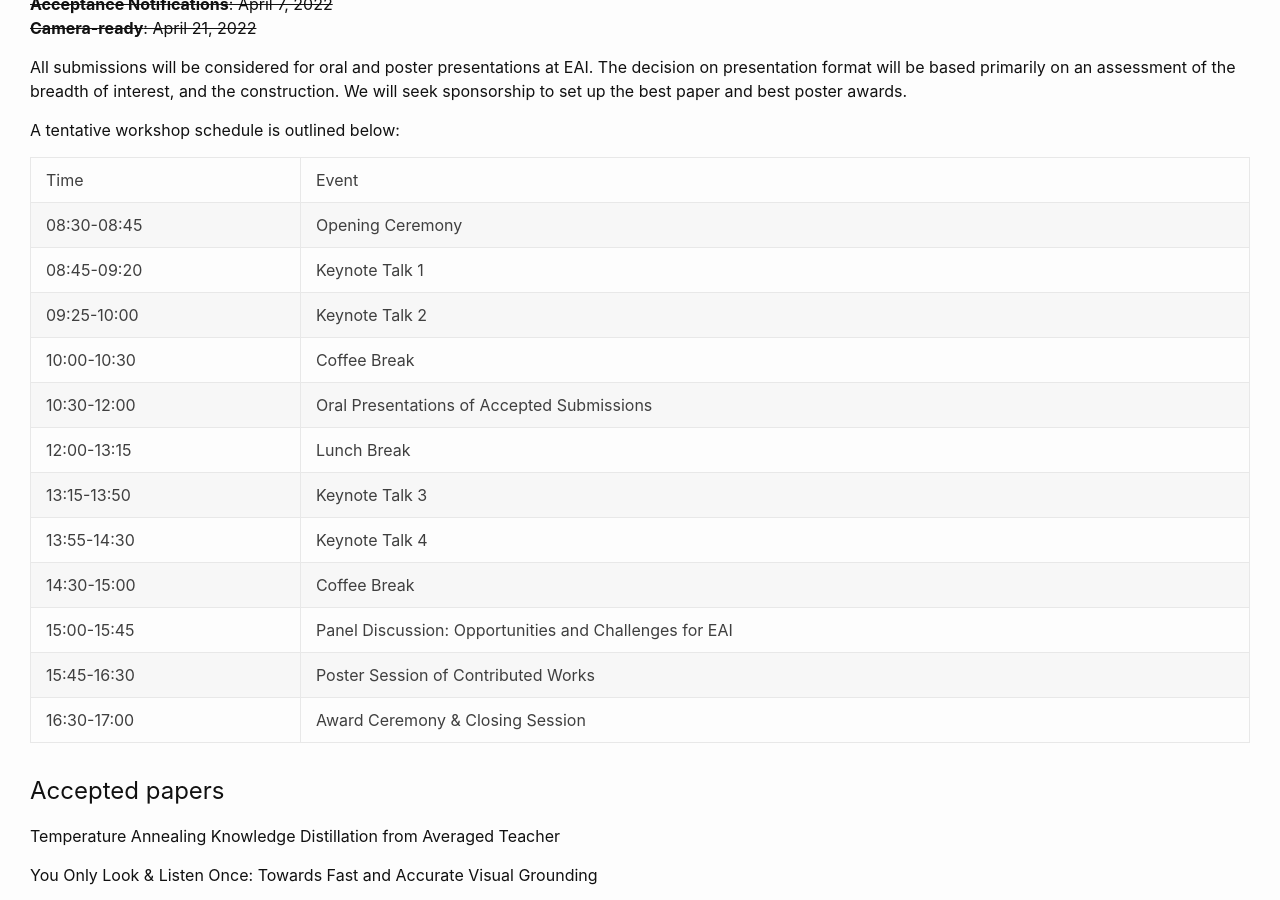
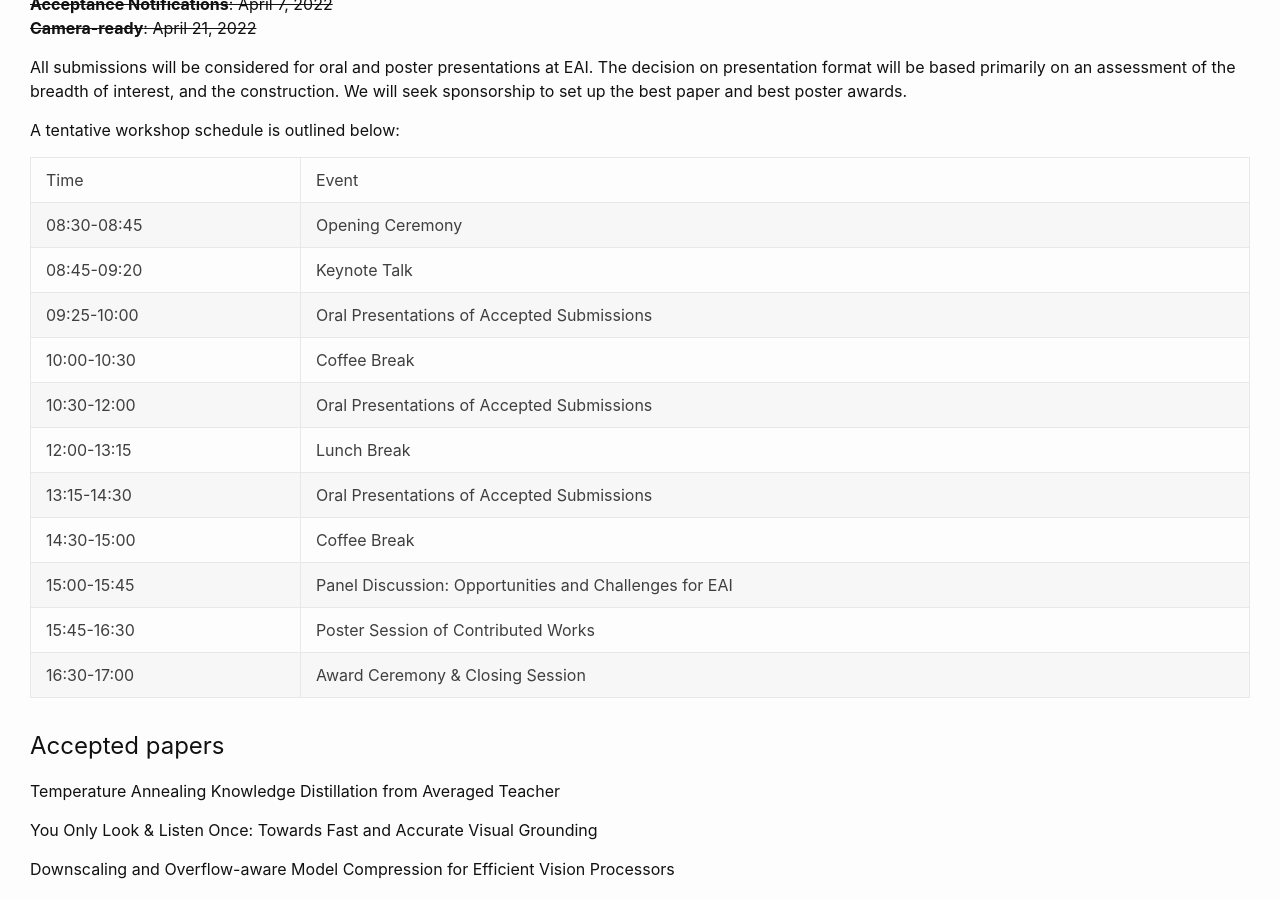
Before and after one commit to EAI-ICDCS/EAI-ICDCS.github.io, a Jekyll site: the page built from index2022.markdown, in a window 1280 px wide and 900 px high, scrolled down 1400 px. Built offline with Jekyll 4.4.1, drawn with Linux system fonts in a browser that asks for light colours.

Commit message:
Update index2022.markdown

```diff
--- a/index2022.markdown
+++ b/index2022.markdown
@@ -59,13 +59,12 @@ A tentative workshop schedule is outlined below:
 
 | Time | Event |
 | 08:30-08:45 | Opening Ceremony |
-| 08:45-09:20 | Keynote Talk 1 |
-| 09:25-10:00 | Keynote Talk 2 |
+| 08:45-09:20 | Keynote Talk |
+| 09:25-10:00 | Oral Presentations of Accepted Submissions |
 | 10:00-10:30 | Coffee Break |
 | 10:30-12:00 | Oral Presentations of Accepted Submissions |
 | 12:00-13:15 | Lunch Break |
-| 13:15-13:50 | Keynote Talk 3 |
-| 13:55-14:30 | Keynote Talk 4 |
+| 13:15-14:30 | Oral Presentations of Accepted Submissions |
 | 14:30-15:00 | Coffee Break |
 | 15:00-15:45 | Panel Discussion: Opportunities and Challenges for EAI |
 | 15:45-16:30 | Poster Session of Contributed Works |
```
